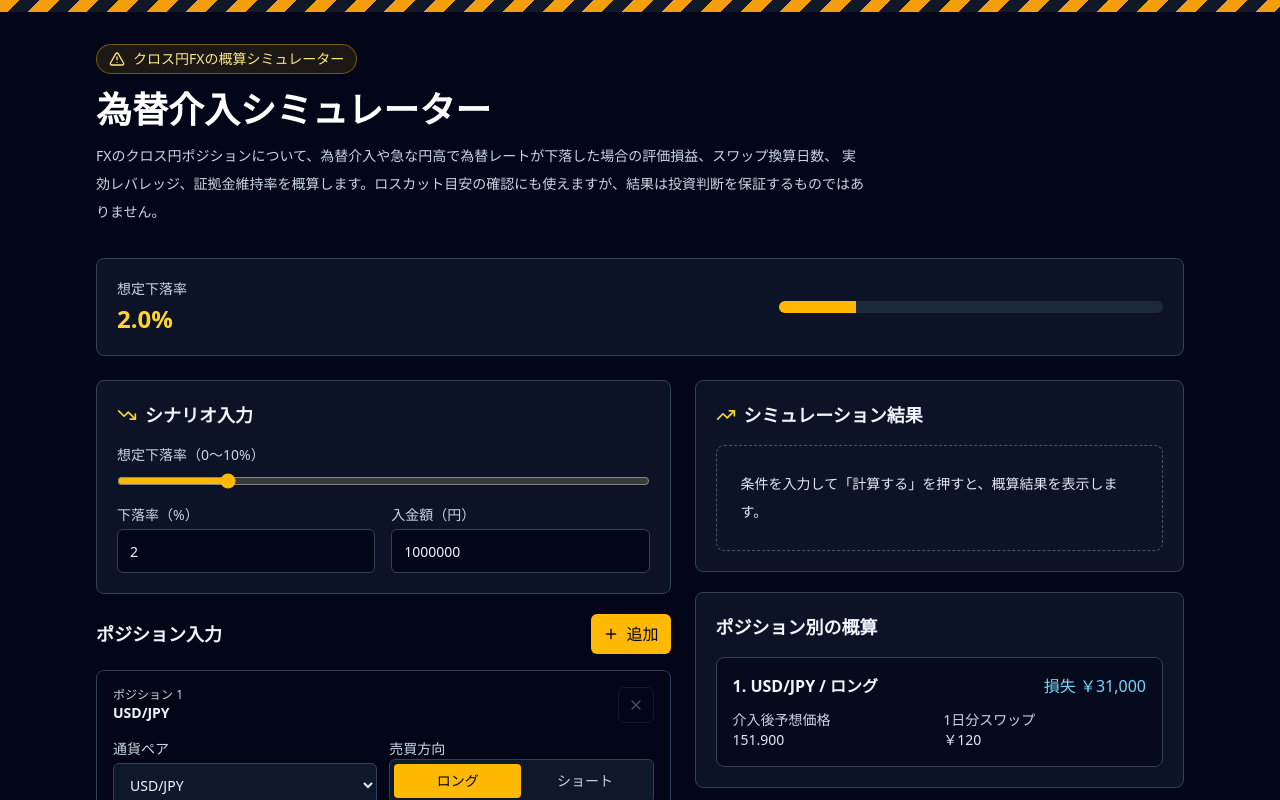
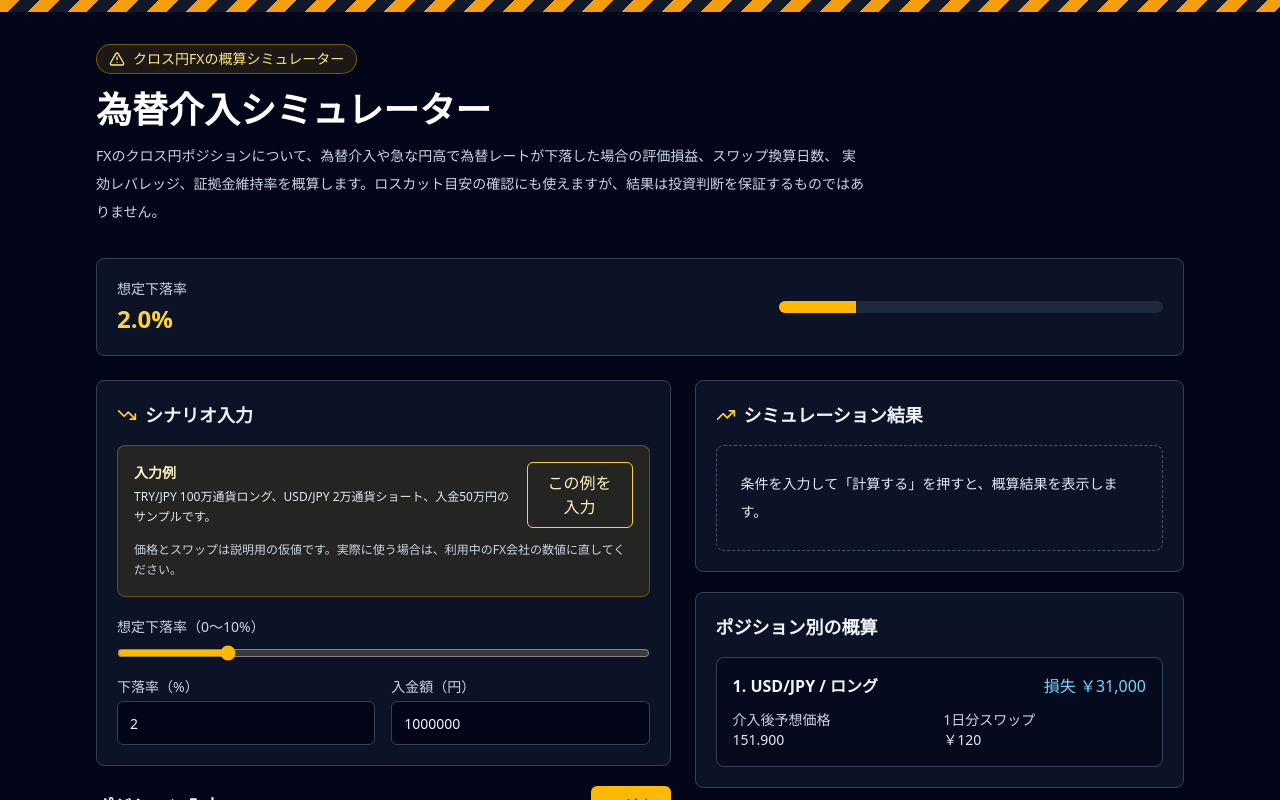
Before and after one commit to Americaman-Chicken/fx-intervention-simulator, a React (Vite) app: page / in a window 1280 px wide. Shown: the top 800 px of the page. Built offline with nearby package versions, Linux system fonts and the light colour scheme.

Commit message:
Add TRY carry hedge sample scenario

```diff
--- a/src/App.jsx
+++ b/src/App.jsx
@@ -36,6 +36,23 @@ const initialPosition = {
   quantity: "10000",
   swap: "120",
 };
+
+const sampleCarryHedgePositions = [
+  {
+    pair: "TRY/JPY",
+    side: "long",
+    price: "4.7",
+    quantity: "1000000",
+    swap: "35",
+  },
+  {
+    pair: "USD/JPY",
+    side: "short",
+    price: "155",
+    quantity: "20000",
+    swap: "-250",
+  },
+];
 
 function toFiniteNumber(value) {
   const number = Number(value);
@@ -304,6 +321,18 @@ export default function FxInterventionSimulator() {
     ]);
   };
 
+  const applyCarryHedgeSample = () => {
+    setDepositInput("500000");
+    setDropRateInput("2");
+    setPositions(
+      sampleCarryHedgePositions.map((position) => ({
+        ...position,
+        id: crypto.randomUUID(),
+      })),
+    );
+    setHasCalculated(true);
+  };
+
   const removePosition = (id) => {
     setPositions((current) => current.filter((position) => position.id !== id));
   };
@@ -356,6 +385,27 @@ export default function FxInterventionSimulator() {
                 <TrendingDown size={20} className="text-amber-300" />
                 シナリオ入力
               </h2>
+
+              <div className="mb-5 rounded-lg border border-amber-400/30 bg-amber-400/10 p-4">
+                <div className="flex flex-col gap-3 sm:flex-row sm:items-center sm:justify-between">
+                  <div>
+                    <p className="text-sm font-semibold text-amber-100">入力例</p>
+                    <p className="mt-1 text-xs leading-5 text-slate-200">
+                      TRY/JPY 100万通貨ロング、USD/JPY 2万通貨ショート、入金50万円のサンプルです。
+                    </p>
+                  </div>
+                  <button
+                    type="button"
+                    onClick={applyCarryHedgeSample}
+                    className="inline-flex items-center justify-center rounded-md border border-amber-300 px-3 py-2 text-sm font-semibold text-amber-100 transition hover:bg-amber-300 hover:text-slate-950"
+                  >
+                    この例を入力
+                  </button>
+                </div>
+                <p className="mt-3 text-xs leading-5 text-slate-300">
+                  価格とスワップは説明用の仮値です。実際に使う場合は、利用中のFX会社の数値に直してください。
+                </p>
+              </div>
 
               <div className="grid gap-4 sm:grid-cols-2">
                 <label className="grid gap-2 text-sm sm:col-span-2">
```
